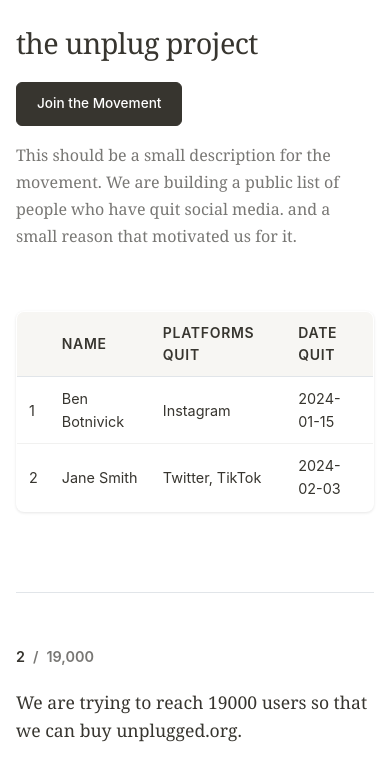
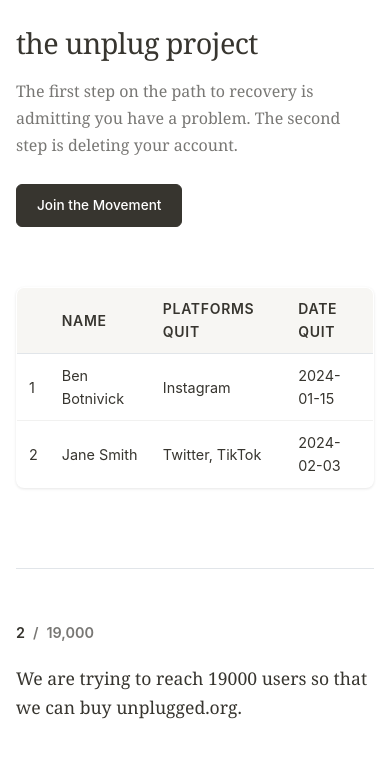
Before and after one commit to lgngrvs/unplugged, a plain HTML site: page index.html in a window 390 px wide. Drawn offline with Linux system fonts and the light colour scheme; no server answers.

Commit message:
button alignment

```diff
--- a/index.html
+++ b/index.html
@@ -10,12 +10,14 @@
     <div class="container">
         <header class="header">
             <div class="header-content">
-                <h1 class="title">the unplug project</h1>
+                <div class="text-content">
+                    <h1 class="title">the unplug project</h1>
+                    <p class="subtitle">
+                        The first step on the path to recovery is admitting you have a problem. The second step is deleting your account.
+                    </p>
+                </div>
                 <a href="mailto:truitt@weunplugged.org" class="join-button">Join the Movement</a>
             </div>
-            <p class="subtitle">
-                This should be a small description for the movement. We are building a public list of people who have quit social media. and a small reason that motivated us for it.
-            </p>
         </header>
 
         <main>
--- a/styles.css
+++ b/styles.css
@@ -24,9 +24,12 @@ body {
 .header-content {
     display: flex;
     justify-content: space-between;
-    align-items: flex-start;
-    margin-bottom: 16px;
+    align-items: center;
     gap: 20px;
+}
+
+.text-content {
+    flex: 1;
 }
 
 .title {
@@ -35,7 +38,7 @@ body {
     font-weight: 400;
     color: #37352f;
     letter-spacing: -0.02em;
-    flex: 1;
+    margin-bottom: 16px;
 }
 
 .join-button {
@@ -50,6 +53,7 @@ body {
     transition: background-color 0.2s ease;
     white-space: nowrap;
     border: 1px solid #37352f;
+    align-self: center;
 }
 
 .join-button:hover {
@@ -187,11 +191,16 @@ footer {
     .header-content {
         flex-direction: column;
         align-items: flex-start;
-        gap: 16px;
+        gap: 24px;
+    }
+
+    .text-content {
+        width: 100%;
     }
 
     .title {
         font-size: 2rem;
+        margin-bottom: 12px;
     }
 
     .join-button {
```
